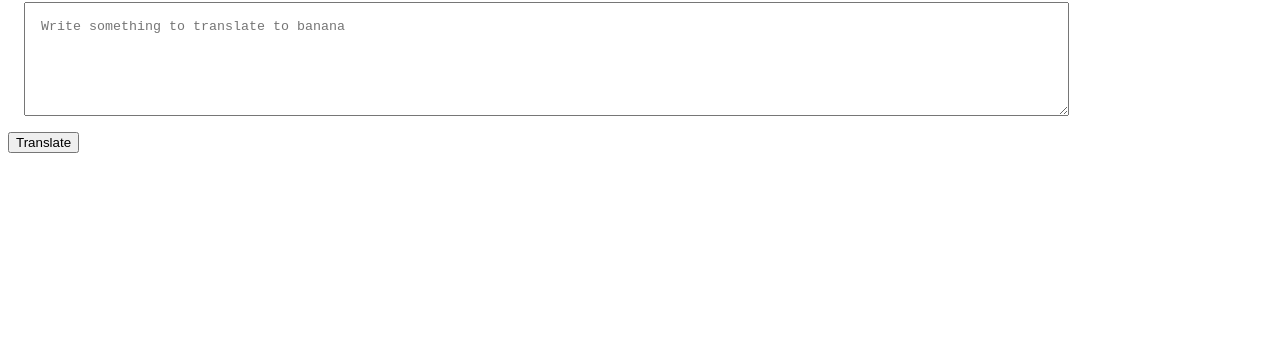
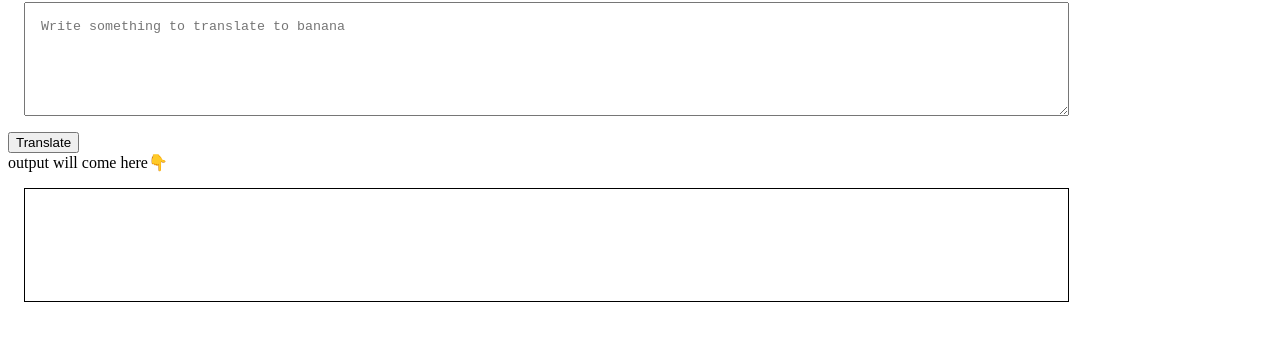
Before and after one commit to AASJATT/neogcamp-banana-speak, a plain HTML site: page index.html in a window 1280 px wide. Shown: the part 78-418 px from the top of the page. Drawn offline with Linux system fonts and the light colour scheme.

Commit message:
input output processing done

```diff
--- a/app.js
+++ b/app.js
@@ -1,11 +1,12 @@
 var btnTranslate = document.querySelector("#btn-translate")
 var txtInput = document.querySelector("#txt-input");
-console.log(txtInput)
+var outputDiv= document.querySelector("#output");
+
+
 
 btnTranslate.addEventListener("click", clickHandler)
 
 function clickHandler()
 {
-    console.log("clicked!");
-    console.log("input", txtInput.value);
+    outputDiv.innerText = "asasasas "+  txtInput.value
 };
--- a/index.html
+++ b/index.html
@@ -12,6 +12,15 @@
             height:10vh;
             padding:1rem
         }
+        #output{
+         border:  1px solid black;
+         height: 10vh;
+         width: 80%;
+         margin: 1rem;
+         padding: 1rem;
+
+
+        }
     </style>
 
    </head>
@@ -20,6 +29,8 @@
     <textarea id="txt-input"
     placeholder="Write something to translate to banana"></textarea>
     <button id="btn-translate">Translate</button>
+    <div>output will come here👇</div>
+    <div id="output"></div>
 
     <script src="app.js" type="text/javascript"></script>
 
```
